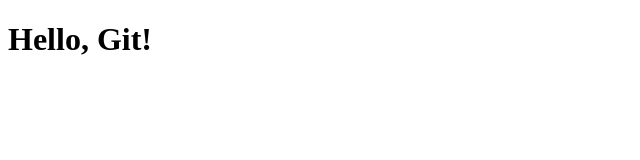
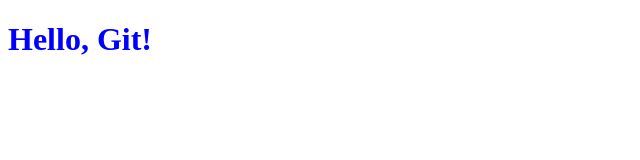
Before and after one commit to pagadamag/ENSF381_Lab10, a plain HTML site: page index.html in a window 1280 px wide. Shown: the whole page, without its empty margins (0-640 px from the left). Drawn offline with Linux system fonts and the light colour scheme.

Commit message:
Add CSS styling

```diff
--- a/index.html
+++ b/index.html
@@ -1,5 +1,8 @@
 <!DOCTYPE html>
 <html>
+    <head>
+        <link rel="stylesheet" href="style.css">
+    </head>
     <body>
         <h1>Hello, Git!</h1>
     </body>
--- /dev/null
+++ b/style.css
@@ -0,0 +1,3 @@
+h1 {
+    color: blue;
+}
```
